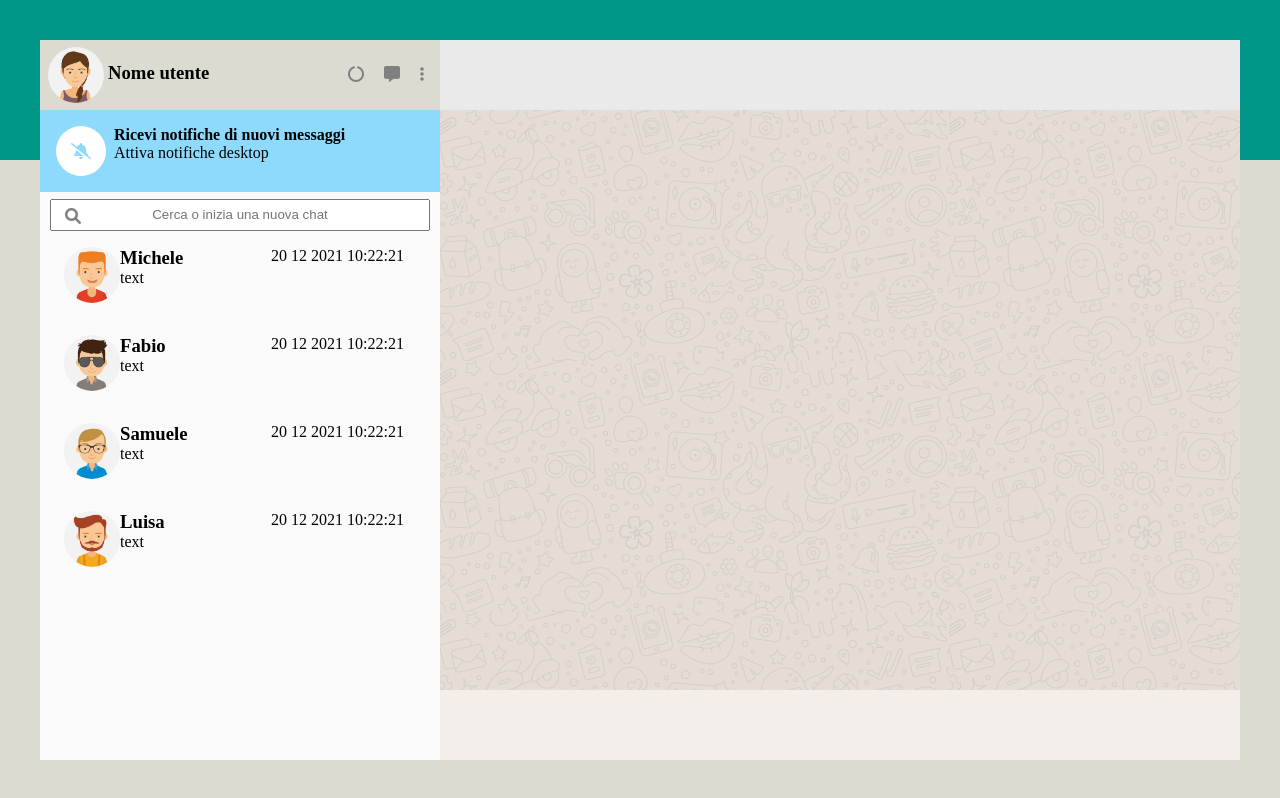
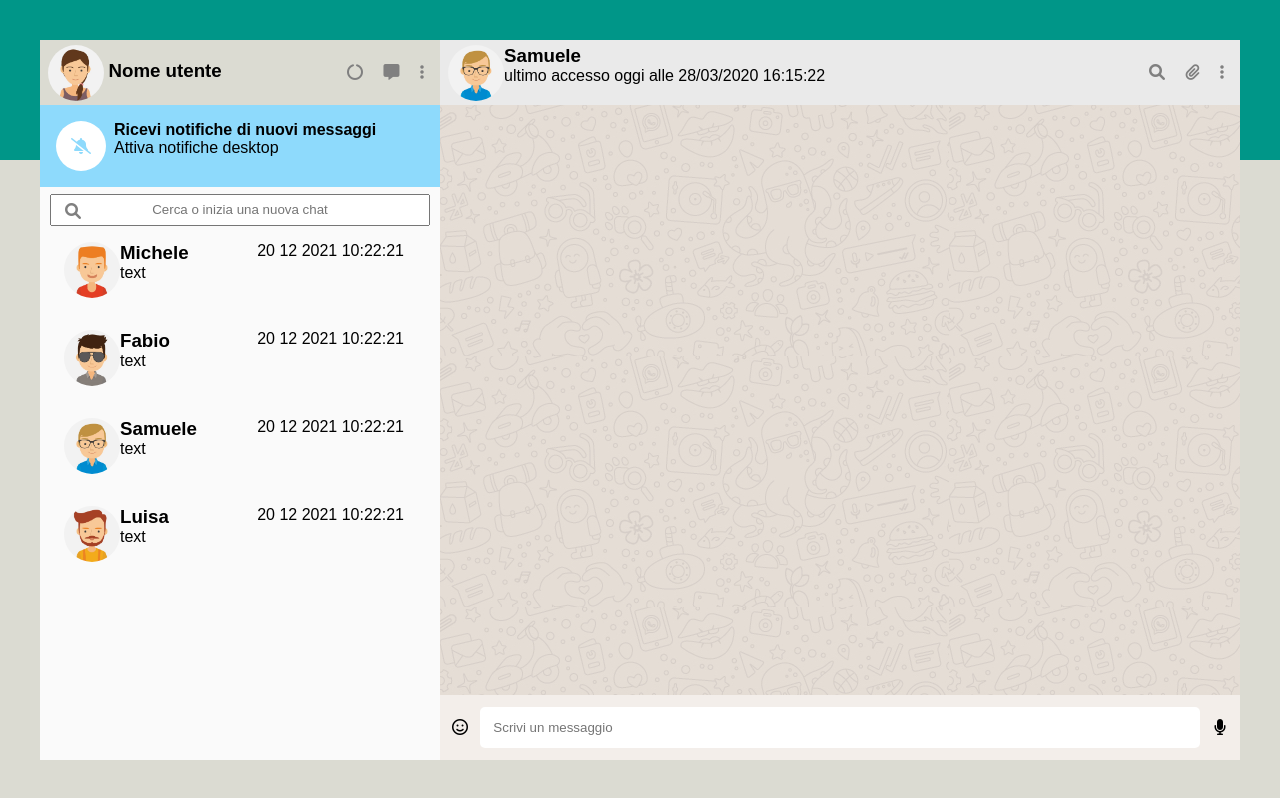
Before and after one commit to Frampolz/vue-boolzapp, a plain HTML site: page index.html in a window 1280 px wide. Drawn offline with nearby package versions, Linux system fonts and the light colour scheme.

Commit message:
add chat top bar

```diff
--- a/css/style.css
+++ b/css/style.css
@@ -1,6 +1,6 @@
 :root {
      --sidebar-width: 400px;
-     --chat-top-bar-height: 70px
+     --chat-top-bar-height: 65px
 }
 
 * {
@@ -11,6 +11,7 @@
 
 html {
     font-size: 100%;
+    font-family:Arial, Helvetica, sans-serif;
 }
 
 .container {
@@ -76,7 +77,8 @@ html {
     color: grey;
 }
 
-.icon-row .fa-comment-alt {
+.icon-row .fa-comment-alt,
+.fa-paperclip {
     padding: 0 1em;
 }
 /* /user row */
@@ -115,7 +117,7 @@ html {
     text-align: center;
     margin-top: 0.5em;
 }
-.fa-search {
+.search-bar i {
     position: absolute;
     left: 25px;
     top: 16px;
@@ -142,7 +144,6 @@ float: right;
     content: '';
 }
 
-
 /* /contact icon */
 
 /* /siderbar */
@@ -154,23 +155,44 @@ float: right;
     flex-direction: column;
     justify-content: space-between;
 }
-
 .chat-top-row,
 .chat-bot-row {
     height: var(--chat-top-bar-height);
 }
 
+/*chat top row */
 .chat-top-row {
     background-color: rgb(234, 234, 234);
+    display: flex;
+    justify-content: space-between;
+    align-items: center;
 }
 
-.chat-bot-row {
-    background-color: rgb(243, 238, 234);
-}
+/*/chat top row */
 
 .chat-mid-row {
     height: calc(100% - (var(--chat-top-bar-height)*2));
     background-image: url(../img/mine.jpg);
-    background-size:auto
+    background-size:auto;
+}
+
+.chat-bot-row {
+    display: flex;
+    justify-content: space-around;
+    align-items: center;
+    background-color: rgb(243, 238, 234);
+}
+
+.chat-bot-row input {
+    width: 90%;
+    padding: 1em;
+    border-radius: 5px;
+    border: none;
+}
+
+.emoji,
+.mic {
+    width: 5%;
+    text-align: center;
 }
 /* /chat */
--- a/index.html
+++ b/index.html
@@ -64,12 +64,30 @@
                 </div>
                 <div class="chat">
                     <div class="chat-top-row">
+                        <div class="profile-icon">
+                            <img src="img/avatar_3.jpg" alt="">
+                            <div class="contact-chat-details">
+                                <h3>Samuele</h3>
+                                <p>ultimo accesso oggi alle 28/03/2020 16:15:22</p>
+                            </div>
+                        </div>
+                        <div class="icon-row">
+                            <i class="fas fa-search"></i>
+                            <i class="fas fa-paperclip"></i>
+                            <i class="fas fa-ellipsis-v"></i>
+                        </div>
+                    </div>
+                    <div class="chat-mid-row">
 
                     </div>
-                    <div class="chat-mid-row">
-                    </div>
                     <div class="chat-bot-row">
-
+                        <div class="emoji">
+                            <i class="far fa-smile"></i>
+                        </div>
+                        <input type="text" placeholder="Scrivi un messaggio">
+                        <div class="mic">
+                            <i class="fas fa-microphone"></i>
+                        </div>
                     </div>
                 </div>
             </div>
```
